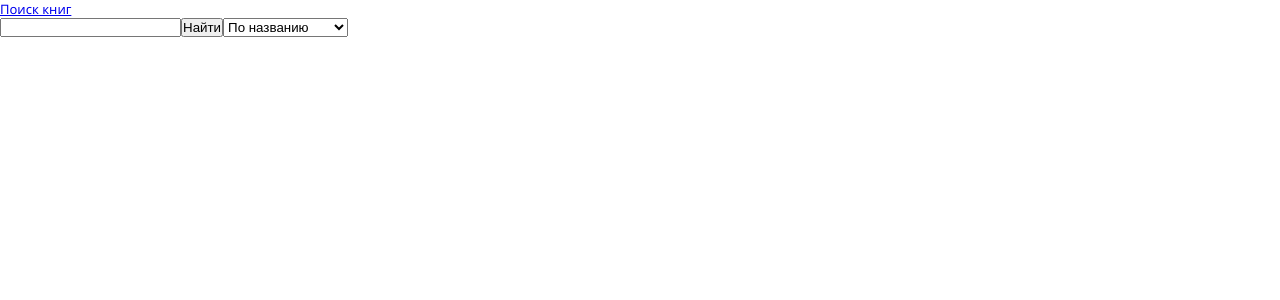
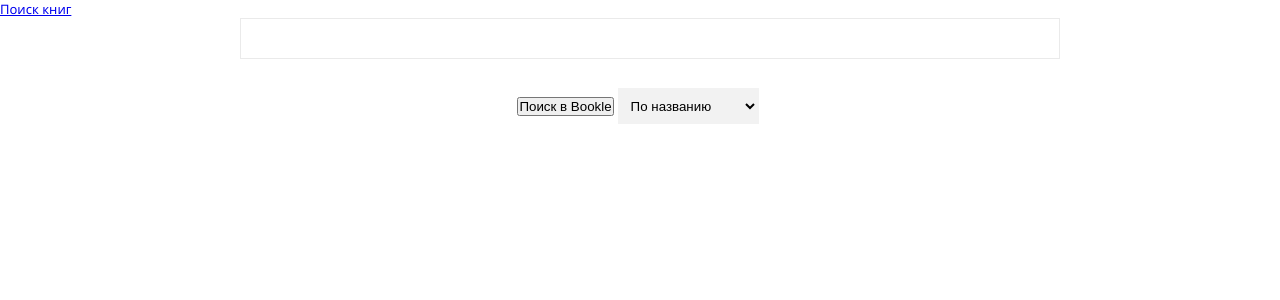
Before and after one commit to Abd-Elrazek/BookStore, a React (Vite) app: page / in a window 1280 px wide. Shown: the top 300 px of the page. Built offline with nearby package versions, Linux system fonts and the light colour scheme.

Commit message:
adding css

```diff
--- a/src/components/Button.js
+++ b/src/components/Button.js
@@ -2,7 +2,7 @@ import React from 'react';
 import PropTypes from 'prop-types';
 
 export default function Button({ children, onClick }) {
-  return <button onClick={onClick}>{children}</button>;
+  return <button onClick={onClick} className='search_find_btn'>{children}</button>;
 }
 
 Button.propTypes = {
--- a/src/components/SelectBox.js
+++ b/src/components/SelectBox.js
@@ -3,7 +3,7 @@ import PropTypes from 'prop-types';
 
 export default function SelectBox({ value, onChange, options }) {
   return (
-    <select value={value} onChange={e => onChange(e.target.value)}>
+    <select value={value} onChange={e => onChange(e.target.value)} className='search_select'>
       {options.map(item => {
         return (
           <option key={`${item.value}${item.label}`} value={item.value}>
--- a/src/components/TextBox.js
+++ b/src/components/TextBox.js
@@ -3,7 +3,7 @@ import PropTypes from 'prop-types';
 
 export default function TextBox({ onChange, value = '' }) {
   return (
-    <input type="text" value={value} onChange={e => onChange(e.target.value)} />
+    <input className="search_text_input" type="text" value={value} onChange={e => onChange(e.target.value)} />
   );
 }
 
--- a/src/containers/BookCardPage.js
+++ b/src/containers/BookCardPage.js
@@ -4,9 +4,6 @@ import { connect } from 'react-redux';
 import { searchBookById } from '../utils/fetchApi';
 import Popup from '../components/Popup';
 import monthNames from '../constants/months';
-
-import { booksFetchAuthor, clearBooksAuthor } from '../actions';
-import Button from '../components/Button';
 
 class BookCardPage extends React.PureComponent {
   constructor(props) {
@@ -17,7 +14,7 @@ class BookCardPage extends React.PureComponent {
       popupNoBook: false,
     };
 
-    const { books, booksByAuthor } = this.props;
+    const { books } = this.props;
     /*Если заходим по ссылке напрямую, а не из поиска. Store - пустой, поэтому делаем новый запрос в апи */
     if (!books || books.length === 0) {
       searchBookById(props.match.params.id)
@@ -80,7 +77,6 @@ class BookCardPage extends React.PureComponent {
   };
 
   togglePopup = e => {
-    console.log(this.state.book);
     e.preventDefault();
     if (
       /*если клик произошел на обложке книги или на кнопке "закрыть" обложки книги */
@@ -131,14 +127,9 @@ class BookCardPage extends React.PureComponent {
     }
   };
 
-  componentDidMount() {
-    console.log('БЛЯ');
-  }
-
   render() {
-    const { booksFetchAuthor, clearBooksAuthor } = this.props;
     /*если пришли на страницу из поиска, берем книгу из store */
-    const { books, booksByAuthor } = this.props;
+    const { books } = this.props;
     let book;
     if (books.length > 0) {
       const filteredBook = books.filter(
@@ -152,7 +143,6 @@ class BookCardPage extends React.PureComponent {
     if (!book) {
       return null;
     }
-
     return (
       <div className="book-list-item-wrapper">
         <div className="book-title-wrapper" onClick={this.togglePopup}>
@@ -193,16 +183,7 @@ class BookCardPage extends React.PureComponent {
             </div>
           </div>
         </div>
-        <div className="same-books">
-          <Button
-            onClick={() => {
-              clearBooksAuthor;
-              booksFetchAuthor(book.authors, 'inauthor', 0);
-            }}
-          >
-            Test
-          </Button>
-        </div>
+        <div className="same-books" />
       </div>
     );
   }
@@ -210,19 +191,10 @@ class BookCardPage extends React.PureComponent {
 const mapStateToProps = store => {
   return {
     books: store.books.books,
-    booksByAuthor: store.books.booksByAuthor,
   };
 };
 
-const mapDispatchToProps = dispatch => {
-  return {
-    booksFetchAuthor: (query, queryType, startIndex = 0) =>
-      dispatch(booksFetchAuthor(query, queryType, startIndex)),
-    clearBooksAuthor: () => dispatch(clearBooksAuthor()),
-  };
-};
-
-export default connect(mapStateToProps, mapDispatchToProps)(BookCardPage);
+export default connect(mapStateToProps)(BookCardPage);
 
 BookCardPage.propTypes = {
   match: PropTypes.shape({
@@ -231,6 +203,4 @@ BookCardPage.propTypes = {
       books: PropTypes.object,
     }),
   }).isRequired,
-  booksFetchAuthor: PropTypes.func.isRequired,
-  clearBooksAuthor: PropTypes.func.isRequired,
 };
--- a/src/containers/BookListHeader.js
+++ b/src/containers/BookListHeader.js
@@ -17,7 +17,7 @@ class BookListHeader extends React.PureComponent {
       setQueryType,
     } = this.props;
     return (
-      <form
+      <form className='search-form'
         onSubmit={e => {
           e.preventDefault();
           clearBooks();
@@ -25,7 +25,7 @@ class BookListHeader extends React.PureComponent {
         }}
       >
         <TextBox value={query} onChange={query => setQuery(query)} />
-        <button>Найти</button>
+        <button>Поиск в Bookle</button>
         <SelectBox
           value={queryType}
           onChange={queryType => setQueryType(queryType)}
--- a/src/style.css
+++ b/src/style.css
@@ -71,3 +71,50 @@
      font-size: 14px;
      color: #777777;
  }
+ /*форма поиска*/
+ .search-form {
+     width: 800px;
+     margin: 0 auto;
+     text-align: center;
+ }
+ .search_text_input {
+     height:34px;
+     width: 100%;
+     padding: 5px 9px 0;
+     border:1px solid #eaeaea;
+     outline:none;
+     margin-bottom: 18px;
+ }
+ .search_text_input:hover{
+     border-color: #a0a0a0 #b9b9b9 #b9b9b9 #b9b9b9;
+     box-shadow: inset 1px 2px 8px rgba(0, 0, 0, 0.02);
+ }
+ .search_text_input:focus{
+     border-color:#4d90fe;
+     outline: none;
+     box-shadow: 0px 0px 5px #61C5FA;
+ }
+ .search_text_input:focus:hover{
+     outline: none;
+     box-shadow: 0px 0px 5px #61C5FA;
+     border:1px solid #5AB0DB;
+ }
+ .search_find_btn {
+     background: #f2f2f2;
+     color: #757575;
+     height: 36px;
+     line-height: 27px;
+     padding: 0 16px;
+     border: 1px solid #f2f2f2;
+     font-weight: bold;
+     margin: 11px 4px;
+     cursor: pointer;
+ }
+ .search_select {
+     height: 36px;
+     background: #f2f2f2;
+     border: 1px solid #f2f2f2;
+     cursor: pointer;
+     margin: 11px 4px;
+     padding: 0 8px;
+ }
```
